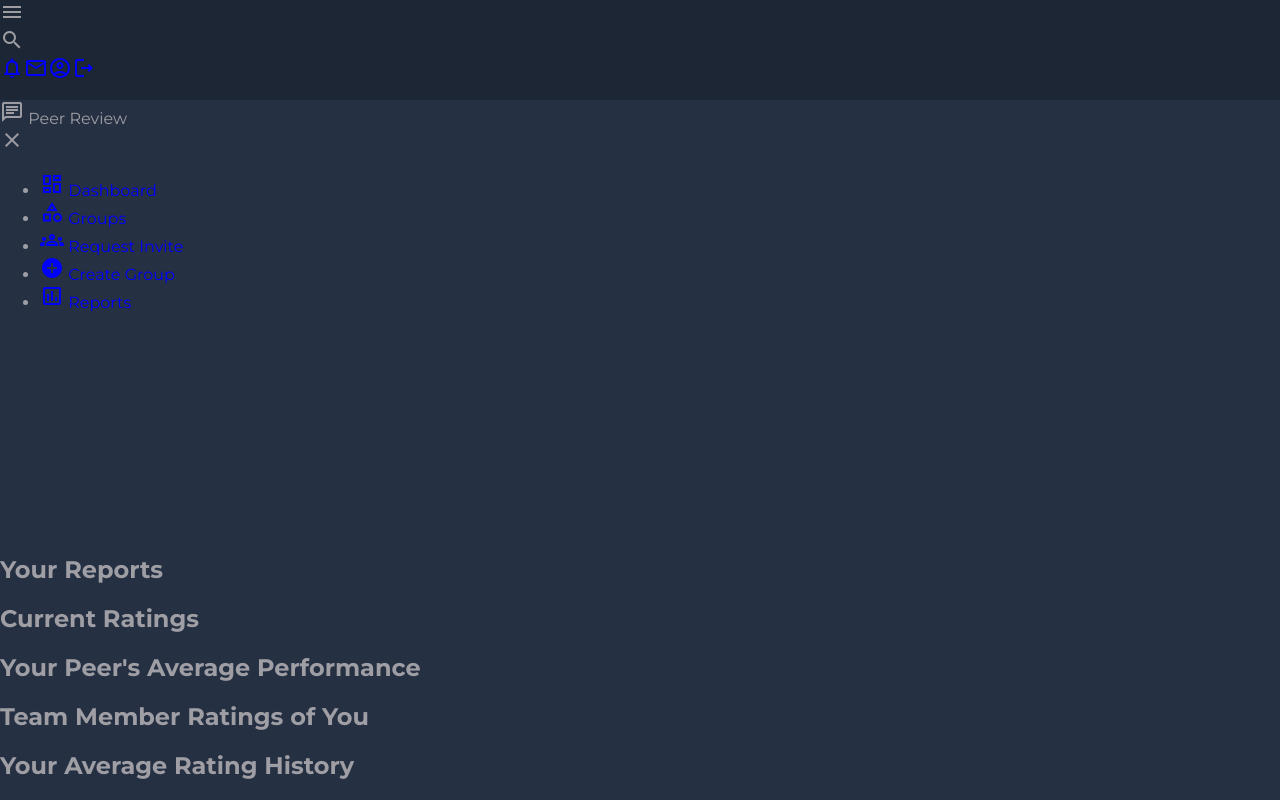
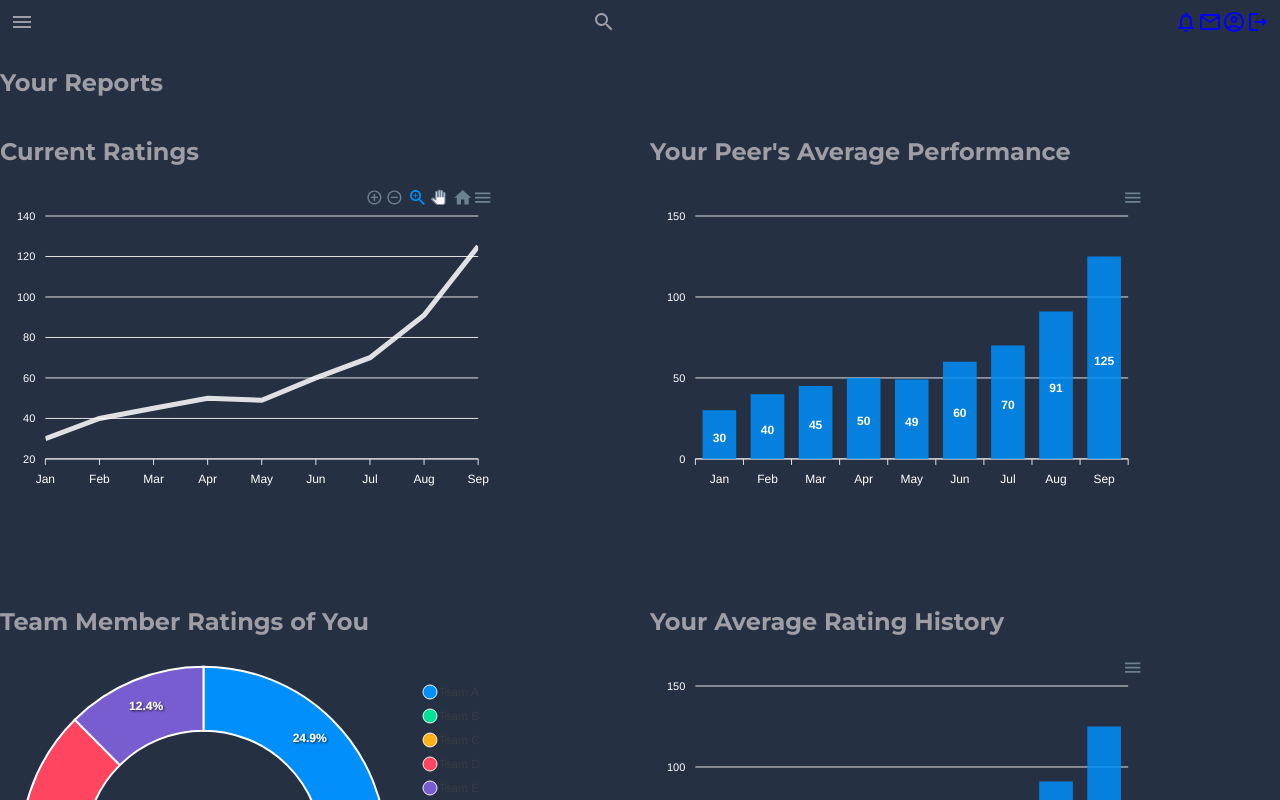
Before and after one commit to brensophab/MernWebsiteSD, a React (Create React App) app in the folder website_sd/frontend/: page /reports in a window 1280 px wide. Shown: the top 800 px of the page. Built offline with nearby package versions, Linux system fonts and the light colour scheme.

Commit message:
updated frontend reports page, updated css respective to reports changes

```diff
--- a/website_sd/frontend/package.json
+++ b/website_sd/frontend/package.json
@@ -6,11 +6,13 @@
     "@testing-library/jest-dom": "^5.17.0",
     "@testing-library/react": "^13.4.0",
     "@testing-library/user-event": "^13.5.0",
+    "apexcharts": "^3.48.0",
     "axios": "^1.6.8",
     "cors": "^2.8.5",
     "express": "^4.18.3",
     "mongoose": "^8.2.0",
     "react": "^18.2.0",
+    "react-apexcharts": "^1.4.1",
     "react-cookie": "^7.1.0",
     "react-dom": "^18.2.0",
     "react-router-dom": "^6.22.3",
--- a/website_sd/frontend/src/index.css
+++ b/website_sd/frontend/src/index.css
@@ -30,10 +30,12 @@
   }
 
   .header {
-    grid-area: header;
-    height: 100px;
-    background-color: #1d2634;
+    display: flex;
+    justify-content: space-between;
+    align-items: center;
+    padding: 10px;
   }
+
 
   h1, h3 {
     color: rgba(178, 236, 255, 0.95);
@@ -103,3 +105,25 @@
   a:hover {
     text-decoration: underline;
   }
+  .charts-container {
+    display: grid;
+    grid-template-columns: repeat(2, minmax(0, 1fr)); /* Use minmax for flexible sizing */
+    gap: 20px; /* Adjust gap as needed */
+    justify-content: start; /* Aligns the grid to the start of the container */
+    align-items: start; /* Aligns grid items to the start along the column */
+  }
+
+  .chart {
+    /* Set a max-width that's appropriate for your design, or remove it to fill the grid */
+    /* If you remove max-width, you may also remove the next line */
+    margin: 0; /* This removes the auto margin, aligning charts to the grid's edges */
+    width: 500px;
+    height: 450px;
+  }
+
+  /* Responsive design */
+  @media (max-width: 768px) {
+    .charts-container {
+      grid-template-columns: 1fr; /* Stack the charts on smaller screens */
+    }
+  }
--- a/website_sd/frontend/src/pages/Home.jsx
+++ b/website_sd/frontend/src/pages/Home.jsx
@@ -40,6 +40,7 @@
     removeCookie("token");
     navigate("/signup");
   };
+  const handleDashboardClick = () => { navigate("/dashboard"); };
 
   return (
     <div id="root">
@@ -48,16 +49,15 @@
       <div className="grid-container">
             <header className="header">
         {isLoggedIn ? (
+          <>
+            <div className="left-buttons">
+              <button onClick={handleDashboardClick}>Dashboard</button>
+            </div>
+            <div className="right-buttons">
               <button onClick={Logout}>LOGOUT</button>
-          ) : (
-            <>
-              <Link to="/login">
-                <button>Login</button>
-              </Link>
-              <Link to="/signup">
-                <button>Create an Account</button>
-              </Link>
+            </div>
           </>
+        ) : (<></>
             )}
       </header>
         <main className="main-container">
--- a/website_sd/frontend/src/pages/Reports.jsx
+++ b/website_sd/frontend/src/pages/Reports.jsx
@@ -1,7 +1,81 @@
-import React from 'react'; //{Component}
-import { Link } from 'react-router-dom';
-// import Chart from 'react-apexcharts';
+import { React, useState } from "react"; //{Component}
+
+import { Link } from "react-router-dom";
+import Chart from "react-apexcharts";
 const Reports = () => {
+  const lineChartOptions = {
+    chart: { id: "basic-line" },
+    xaxis: {
+      categories: ["Jan", "Feb", "Mar", "Apr", "May", "Jun", "Jul", "Aug", "Sep"],
+      labels: { style: { colors: '#ffffff' } } // Add this line
+    },
+    yaxis: { labels: { style: { colors: '#ffffff' } } }, // Add this line
+    stroke: { colors: ['#ffffff'] }, // Add this line
+    series: [{ name: "series-1", data: [30, 40, 45, 50, 49, 60, 70, 91, 125] }],
+  };
+
+  const barChartOptions = {
+    chart: { id: "basic-bar" },
+    xaxis: {
+      categories: [
+        "Jan",
+        "Feb",
+        "Mar",
+        "Apr",
+        "May",
+        "Jun",
+        "Jul",
+        "Aug",
+        "Sep",
+      ],labels: { style: { colors: '#ffffff' } }
+    },
+    yaxis: { labels: { style: { colors: '#ffffff' } } }, // Add this line
+    stroke: { colors: ['#ffffff'] },
+    series: [{ name: "series-1", data: [30, 40, 45, 50, 49, 60, 70, 91, 125] }],
+  };
+
+  const pieChartOptions = {
+    series: [44, 55, 13, 43, 22],
+    labels: ["Team A", "Team B", "Team C", "Team D", "Team E"],
+    chart: { type: "donut" },
+    plotOptions: {
+        pie: {
+            dataLabels: {
+                style: {
+                    colors: ['#ffffff'] // White text color
+                }
+            }
+        }
+    }
+};
+
+  const barChartOptions2 = {
+    chart: { id: "basic-bar" },
+    xaxis: {
+      categories: [
+        "Jan",
+        "Feb",
+        "Mar",
+        "Apr",
+        "May",
+        "Jun",
+        "Jul",
+        "Aug",
+        "Sep",
+      ],labels: { style: { colors: '#ffffff' } }
+    },
+    yaxis: { labels: { style: { colors: '#ffffff' } } }, // Add this line
+    stroke: { colors: ['#ffffff'] },
+    series: [{ name: "series-1", data: [30, 40, 45, 50, 49, 60, 70, 91, 125] }],
+  };
+
+  const [isSidebarOpen, setSidebarOpen] = useState(false);
+  const openSidebar = () => {
+    setSidebarOpen(true);
+  };
+  const closeSidebar = () => {
+    setSidebarOpen(false);
+  };
   return (
     <>
       <meta charSet="utf-8" />
@@ -17,11 +91,13 @@
         href="https://fonts.googleapis.com/icon?family=Material+Icons+Outlined"
         rel="stylesheet"
       />
-      {/* Custom CSS */}
+
       <div className="grid-container">
         {/* Header */}
         <header className="header">
-          <div className="menu-icon"> {/*onclick = openSidebar*/ }
+          <div className="menu-icon" onClick={openSidebar}>
+            {" "}
+            {/* Now it's clickable */}
             <span className="material-icons-outlined">menu</span>
           </div>
           <div className="header-left">
@@ -45,19 +121,23 @@
         </header>
         {/* End Header */}
         {/* Sidebar */}
-        <aside id="sidebar">
+        <aside
+          id="sidebar"
+          style={{ display: isSidebarOpen ? "block" : "none" }}
+        >
           <div className="sidebar-title">
             <div className="sidebar-brand">
               <span className="material-icons-outlined">chat</span> Peer Review
             </div>
-            <span className="material-icons-outlined" >{/*onClick={closeSidebar} */}
+            <span className="material-icons-outlined" onClick={closeSidebar}>
               close
             </span>
           </div>
           <ul className="sidebar-list">
             <li className="sidebar-list-item">
               <Link to="/Dashboard">
-                <span className="material-icons-outlined">dashboard</span> Dashboard
+                <span className="material-icons-outlined">dashboard</span>{" "}
+                Dashboard
               </Link>
             </li>
             <li className="sidebar-list-item">
@@ -67,12 +147,14 @@
             </li>
             <li className="sidebar-list-item">
               <Link to="/Error" target="_blank">
-                <span className="material-icons-outlined">groups</span> Request Invite
+                <span className="material-icons-outlined">groups</span> Request
+                Invite
               </Link>
             </li>
             <li className="sidebar-list-item">
               <Link to="/Error" target="_blank">
-                <span className="material-icons-outlined">add_circle</span> Create Group
+                <span className="material-icons-outlined">add_circle</span>{" "}
+                Create Group
               </Link>
             </li>
             <li className="sidebar-list-item">
@@ -82,40 +164,56 @@
             </li>
           </ul>
         </aside>
+
         {/* End Sidebar */}
         {/* Main */}
         <main className="main-container">
           <div className="main-title">
             <h2>Your Reports</h2>
           </div>
-          <div className="charts">
-            {/*commented charts are already populated*/}
-            <div className="charts-card">
-              <h2 className="chart-title">Current Ratings</h2>
-              <div id="radar-chart" />
-            </div>
-            <div className="charts-card">
-              <h2 className="chart-title">Your Peer's Average Performance </h2>{" "}
-              {/* Your Peer Ratings */}
-              <div id="bar-chart" />
-            </div>
-            <div className="charts-card">
-              <h2 className="chart-title">Team Member Ratings of You</h2>{" "}
-              {/* Team Member Ratings */}
-              <div id="hbar-chart" />
-            </div>
-            <div className="charts-card">
-              <h2 className="chart-title">Your Average Rating History</h2>
-              {/* Rating History*/}
-              <div id="area-chart" />
+          <div className="content">
+            <div className="charts-container">
+              <div className="chart">
+                <h2>Current Ratings</h2>
+                <Chart
+                  options={lineChartOptions}
+                  series={lineChartOptions.series}
+                  type="line"
+                  width="100%"
+                />
+              </div>
+              <div className="chart">
+                <h2>Your Peer's Average Performance</h2>
+                <Chart
+                  options={barChartOptions}
+                  series={barChartOptions.series}
+                  type="bar"
+                  width="100%"
+                />
+              </div>
+              <div className="chart">
+                <h2>Team Member Ratings of You</h2>
+                <Chart
+                  options={pieChartOptions}
+                  series={pieChartOptions.series}
+                  type="donut"
+                  width="100%"
+                />
+              </div>
+              <div className="chart">
+                <h2>Your Average Rating History</h2>
+                <Chart
+                  options={barChartOptions2}
+                  series={barChartOptions2.series}
+                  type="bar"
+                  width="100%"
+                />
+              </div>
             </div>
           </div>
         </main>
         {/* End Main */}
       </div>
-      {/* Scripts */}
-      {/* ApexCharts */}
-      {/* Custom JS */}
     </>
   );
 };
```
Also changed, not shown: 1 other file (tests, documents, lock files or other folders). Lines whose indentation alone changed are shown as unchanged.
